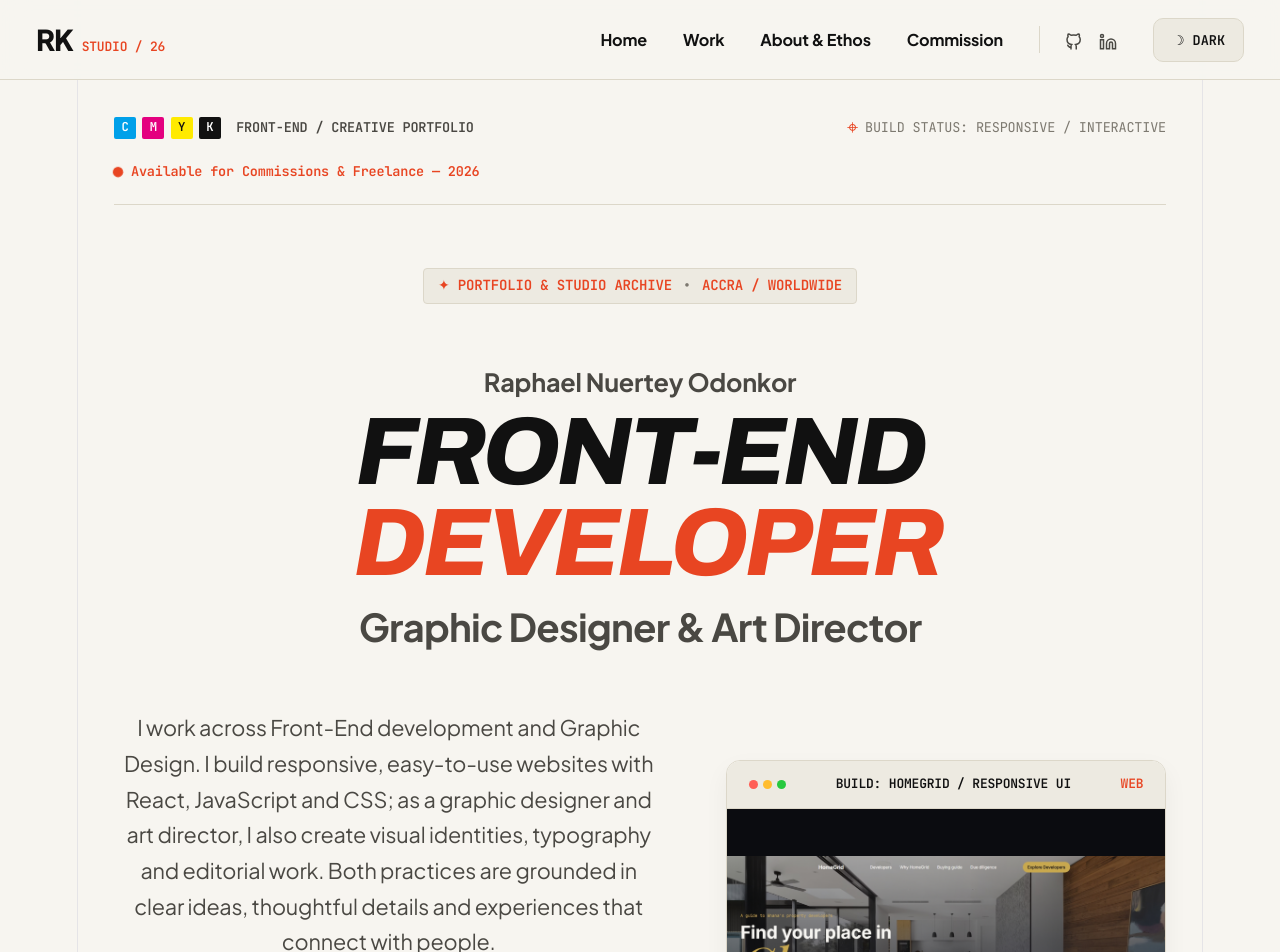
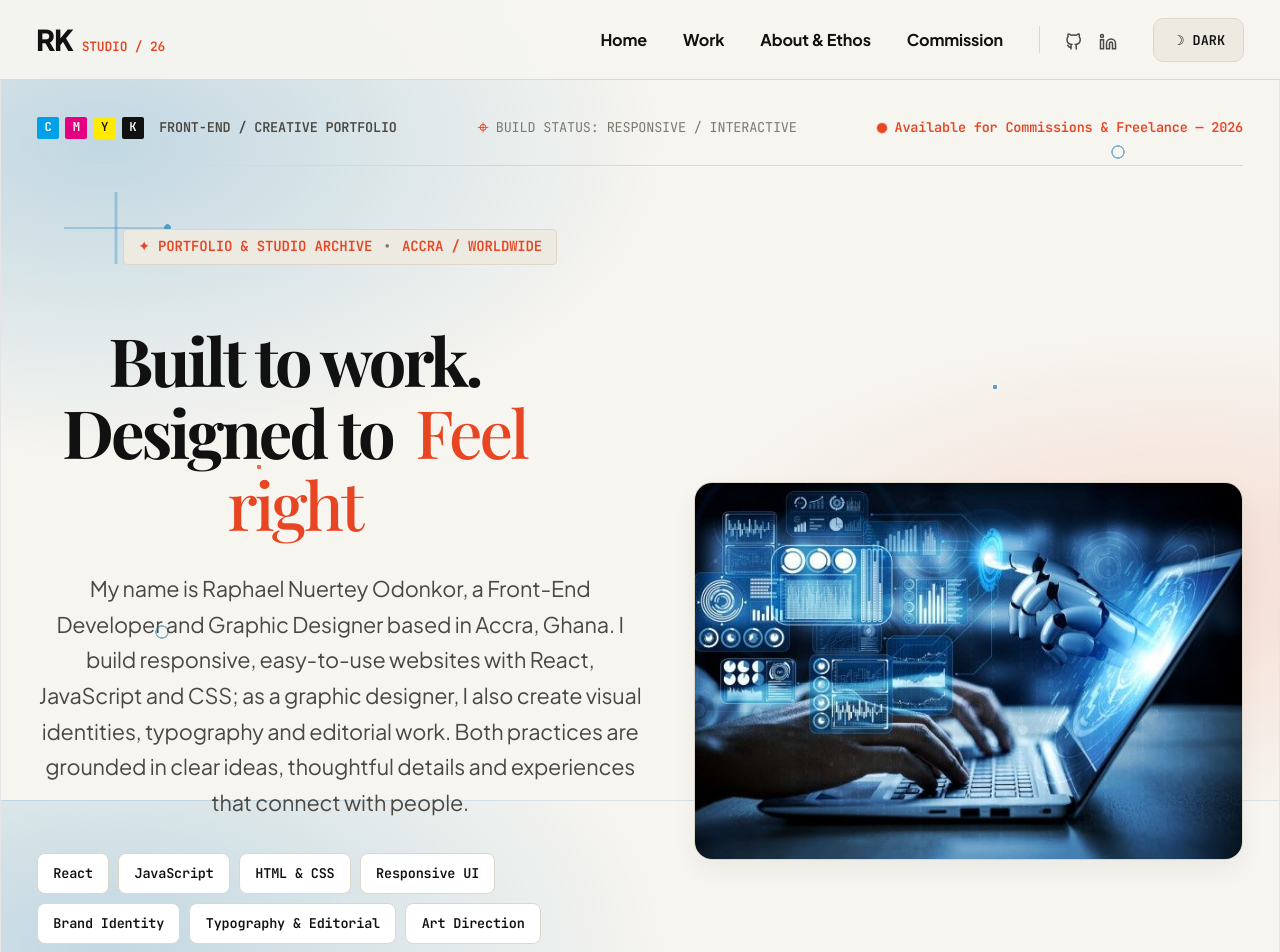
Before and after one commit to odonkorraphael9-glitch/portfolio-website, a React (Vite) app: page / in a window 1280 px wide. Shown: the top 952 px of the page. Built offline with nearby package versions, Linux system fonts and the light colour scheme; a web font is replaced by a local one.

Commit message:
Updated interface and info

```diff
--- a/src/App.css
+++ b/src/App.css
@@ -15,6 +15,14 @@
   --accent-vermilion: #e84522;
   --accent-ochre: #c79d62;
   --accent-hover: #cf3714;
+  --tech-blue-glow: 0.28;
+  --tech-warm-glow: 0.14;
+  --tech-grid: 0.17;
+  --tech-trace: 0.52;
+  --tech-node: 0.84;
+  --tech-ring: 0.64;
+  --tech-warm-node: 0.82;
+  --tech-blue-node: 0.84;
 
   /* Typography Systems (Clean, Natural, Proportional - Never Stretched) */
   --font-display: 'Plus Jakarta Sans', -apple-system, BlinkMacSystemFont, sans-serif;
@@ -23,7 +31,7 @@
   --font-mono: 'JetBrains Mono', 'Space Grotesk', monospace;
 
   /* Layout & Elevations */
-  --max-width: 1320px;
+  --max-width: 1480px;
   --nav-height: 80px;
   --transition-fast: 0.18s cubic-bezier(0.16, 1, 0.3, 1);
   --transition-smooth: 0.3s cubic-bezier(0.16, 1, 0.3, 1);
@@ -46,6 +54,14 @@
   --accent-vermilion: #ff4d29;
   --accent-ochre: #deb379;
   --accent-hover: #ff6847;
+  --tech-blue-glow: 0.13;
+  --tech-warm-glow: 0.065;
+  --tech-grid: 0.07;
+  --tech-trace: 0.25;
+  --tech-node: 0.48;
+  --tech-ring: 0.36;
+  --tech-warm-node: 0.52;
+  --tech-blue-node: 0.54;
   --card-shadow: 0 16px 36px rgba(0, 0, 0, 0.45);
 }
 
@@ -64,11 +80,46 @@ html {
 body {
   font-family: var(--font-body);
   background-color: var(--bg-color);
+  background-image:
+    radial-gradient(ellipse at 8% 18%, rgba(54, 139, 190, var(--tech-blue-glow)), transparent 34%),
+    radial-gradient(ellipse at 92% 72%, rgba(232, 69, 34, var(--tech-warm-glow)), transparent 30%),
+    linear-gradient(rgba(54, 139, 190, var(--tech-grid)) 1px, transparent 1px),
+    linear-gradient(90deg, rgba(54, 139, 190, var(--tech-grid)) 1px, transparent 1px);
+  background-size: auto, auto, 42px 42px, 42px 42px;
+  background-attachment: fixed;
   color: var(--text-primary);
   line-height: 1.55;
   letter-spacing: -0.01em;
   transition: background-color var(--transition-smooth), color var(--transition-smooth);
   overflow-x: hidden;
+}
+
+body::before {
+  content: '';
+  position: fixed;
+  inset: 0;
+  z-index: 0;
+  pointer-events: none;
+  opacity: 0.95;
+  background-image:
+    linear-gradient(90deg, transparent 48%, rgba(54, 139, 190, var(--tech-trace)) 50%, transparent 52%),
+    linear-gradient(transparent 48%, rgba(54, 139, 190, var(--tech-trace)) 50%, transparent 52%),
+    radial-gradient(circle, rgba(54, 139, 190, var(--tech-node)) 0 3px, transparent 3.5px),
+    linear-gradient(90deg, transparent 48%, rgba(54, 139, 190, var(--tech-trace)) 50%, transparent 52%),
+    linear-gradient(transparent 48%, rgba(54, 139, 190, var(--tech-trace)) 50%, transparent 52%),
+    radial-gradient(circle, rgba(54, 139, 190, var(--tech-node)) 0 3px, transparent 3.5px),
+    radial-gradient(circle, transparent 0 5px, rgba(54, 139, 190, var(--tech-ring)) 5.5px 6.5px, transparent 7px),
+    radial-gradient(circle, transparent 0 5px, rgba(54, 139, 190, var(--tech-ring)) 5.5px 6.5px, transparent 7px),
+    radial-gradient(circle, rgba(232, 69, 34, var(--tech-warm-node)) 0 2px, transparent 2.5px),
+    radial-gradient(circle, rgba(54, 139, 190, var(--tech-blue-node)) 0 2px, transparent 2.5px);
+  background-repeat: no-repeat;
+  background-size: 104px 72px, 104px 72px, 7px 7px, 104px 72px, 104px 72px, 7px 7px, 16px 16px, 16px 16px, 6px 6px, 6px 6px;
+  background-position: 5vw 24vh, 5vw 24vh, calc(5vw + 100px) calc(24vh + 32px), right 5vw bottom 24vh, right 5vw bottom 24vh, right calc(5vw + 100px) bottom calc(24vh + 32px), calc(100% - 12vw) 18vh, 12vw calc(100% - 20vh), 20vw 58vh, calc(100% - 22vw) 48vh;
+}
+
+#root {
+  position: relative;
+  z-index: 1;
 }
 
 a {
@@ -576,55 +627,42 @@ img, svg {
   color: var(--text-muted);
 }
 
-/* Hero Main Heading: Punchy & Bold */
+/* Hero Main Heading */
 .hero-main-heading {
-  margin-bottom: 3rem;
-}
-
-.designer-name-tag {
-  display: block;
-  font-family: var(--font-display);
-  font-size: clamp(1.1rem, 2vw, 1.4rem);
+  max-width: 12ch;
+  font-family: var(--font-serif);
+  font-size: clamp(2.8rem, 5.2vw, 5rem);
   font-weight: 700;
-  letter-spacing: -0.01em;
-  color: var(--text-secondary);
-  margin-bottom: 0.3rem;
-}
-
-.hero-giant-role {
-  display: block;
-  font-family: 'Archivo', var(--font-display);
-  font-size: clamp(3.2rem, 7.5vw, 6.5rem);
-  font-weight: 800;
-  font-style: italic;
-  line-height: 0.94;
-  letter-spacing: -0.035em;
+  line-height: 1.08;
+  letter-spacing: -0.045em;
   color: var(--text-primary);
-}
-
-.hero-giant-role .serif-italic-accent {
-  font-family: inherit;
-  font-style: inherit;
-  font-weight: inherit;
-  letter-spacing: inherit;
-}
-
-.hero-giant-sub {
-  display: block;
-  font-family: var(--font-display);
-  font-size: clamp(1.4rem, 3vw, 2.4rem);
-  font-weight: 700;
-  letter-spacing: -0.02em;
-  color: var(--text-secondary);
-  margin-top: 0.5rem;
+  margin-bottom: 1.75rem;
 }
 
 /* Hero Layout Split: Mission Statement vs Studio Artboard Card */
 .hero-layout-split {
   display: grid;
-  grid-template-columns: 1.25fr 1fr;
-  gap: 3.5rem;
-  align-items: center;
+  grid-template-columns: minmax(0, 1.05fr) minmax(0, 0.95fr);
+  gap: clamp(2rem, 4vw, 4rem);
+  align-items: center;
+}
+
+.hero-statement-col {
+  min-width: 0;
+}
+
+.hero-visual-col {
+  min-width: 0;
+}
+
+.hero-feature-image {
+  display: block;
+  width: 100%;
+  aspect-ratio: 1.45;
+  object-fit: cover;
+  border: 1px solid var(--border-editorial);
+  border-radius: var(--radius-panel);
+  box-shadow: var(--card-shadow);
 }
 
 .hero-mission-lead {
@@ -866,7 +904,7 @@ img, svg {
    ========================================================================== */
 
 .projects-section {
-  background-color: var(--bg-color);
+  background-color: transparent;
 }
 
 .projects-section .section-header-editorial {
@@ -1884,7 +1922,6 @@ img, svg {
 }
 
 @media (max-width: 520px) {
-  .hero-giant-role { font-size: clamp(2.65rem, 12vw, 3.2rem); }
   .visual-software { padding: 1rem; }
   .portfolio-cover-content { padding: 1.2rem; }
   .studioflow-main { padding: 0.7rem; }
@@ -2165,7 +2202,7 @@ img, svg {
    ========================================================================== */
 
 .about-editorial-section {
-  background-color: var(--bg-color);
+  background-color: transparent;
   text-align: left;
 }
 
@@ -2472,7 +2509,7 @@ img, svg {
    ========================================================================== */
 
 .contact-editorial-section {
-  background-color: var(--bg-color);
+  background-color: transparent;
 }
 
 .contact-editorial-wrapper {
@@ -2681,7 +2718,7 @@ img, svg {
    ========================================================================== */
 
 .footer-editorial {
-  background-color: var(--bg-paper);
+  background-color: transparent;
   border-top: 1px solid var(--border-editorial);
   padding: 4.5rem 0 2.8rem;
 }
@@ -2796,7 +2833,11 @@ img, svg {
 @media (max-width: 1024px) {
   .hero-layout-split {
     grid-template-columns: 1fr;
-    gap: 2.5rem;
+    gap: 2rem;
+  }
+
+  .hero-feature-image {
+    max-height: 420px;
   }
 
   .about-editorial-grid {
@@ -2920,17 +2961,10 @@ img, svg {
   }
 
   .hero-main-heading {
+    margin-right: auto;
+    margin-left: auto;
     margin-bottom: 2rem;
-  }
-
-  .hero-giant-role {
-    font-size: clamp(2.35rem, 10.5vw, 3.2rem);
-    line-height: 1;
-  }
-
-  .hero-giant-sub {
-    font-size: clamp(1.15rem, 5.2vw, 1.8rem);
-    line-height: 1.25;
+    text-align: center;
   }
 
   .hero-mission-lead {
@@ -3185,10 +3219,6 @@ img, svg {
     gap: 0.35rem;
   }
 
-  .hero-giant-role {
-    font-size: clamp(2.2rem, 10vw, 2.8rem);
-  }
-
   .hero-intro-pill {
     font-size: 0.62rem;
   }
--- a/src/App.jsx
+++ b/src/App.jsx
@@ -9,6 +9,7 @@ import examsImage from './assets/exams.jpg';
 import freshersImage from './assets/freshers.jpg';
 import awardsNightImage from './assets/awards night MAIN.jpg';
 import homegridImage from './assets/Homegrid.jpeg';
+import futureImage from './assets/future.jpg';
 
 // ============================================================================
 // DATA & CASE STUDIES
@@ -869,6 +870,8 @@ function App() {
           </div>
 
           <div className="hero-editorial-content">
+            <div className="hero-layout-split">
+              <div className="hero-statement-col">
                 <div className="hero-intro-pill">
                   <span>{'\u2726'} PORTFOLIO & STUDIO ARCHIVE</span>
                   <span className="divider-dot">{'\u2022'}</span>
@@ -876,20 +879,12 @@ function App() {
                 </div>
 
                 <h1 className="hero-main-heading">
-              <span className="designer-name-tag">{designerInfo.name}</span>
-              <span className="hero-giant-role">
-                FRONT-END <span className="serif-italic-accent">DEVELOPER</span>
-              </span>
-              <span className="hero-giant-sub">
-                Graphic Designer & Art Director
-              </span>
+                  Built to work. Designed to <span className="serif-italic-accent">Feel right</span>
                 </h1>
 
-            <div className="hero-layout-split">
-              <div className="hero-statement-col">
                 <p className="hero-mission-lead">
-                  I work across Front-End development and Graphic Design.
-                   I build responsive, easy-to-use websites with React, JavaScript and CSS; as a graphic designer and art director, I also create visual identities, typography and editorial work. Both practices are grounded in clear ideas,
+                  My name is Raphael Nuertey Odonkor, a Front-End Developer and Graphic Designer based in Accra, Ghana.
+                   I build responsive, easy-to-use websites with React, JavaScript and CSS; as a graphic designer, I also create visual identities, typography and editorial work. Both practices are grounded in clear ideas,
                    thoughtful details and experiences that connect with people.
                 </p>
 
@@ -910,34 +905,12 @@ function App() {
                 </div>
               </div>
 
-              <div className="hero-artboard-card hero-development-card">
-                <div className="artboard-card-header">
-                  <div className="artboard-controls">
-                    <span className="control-dot red"></span>
-                    <span className="control-dot yellow"></span>
-                    <span className="control-dot green"></span>
-                  </div>
-                  <span className="artboard-name">BUILD: HOMEGRID / RESPONSIVE UI</span>
-                  <span className="artboard-zoom">WEB</span>
-                </div>
-                <div className="hero-homegrid-preview">
-                  <ProjectVisual id={11} title="HomeGrid" subtitle="Responsive Estate Listing Website" image={homegridImage} />
-                </div>
-
-                <div className="artboard-status-bar">
-                  <div className="status-metric">
-                    <span className="metric-label">FOCUS</span>
-                    <span className="metric-val">Property discovery</span>
-                  </div>
-                  <div className="status-metric">
-                    <span className="metric-label">BUILD</span>
-                    <span className="metric-val">Responsive React UI</span>
-                  </div>
-                  <div className="status-metric">
-                    <span className="metric-label">DETAIL</span>
-                    <span className="metric-val">Search & listings</span>
-                  </div>
-                </div>
+              <div className="hero-visual-col">
+                <img
+                  className="hero-feature-image"
+                  src={futureImage}
+                  alt="A developer working at a laptop with a digital technology interface"
+                />
               </div>
             </div>
           </div>
@@ -1208,7 +1181,7 @@ function App() {
               </h2>
 
               <p className="contact-editorial-desc">
-                Currently accepting selected brand identity systems, physical packaging suites,
+                Currently accepting selected brand identity systems, Front-End development projects,
                 and editorial print commissions for 2026. Have a question or an exciting concept?
                 Reach out and let’s discuss the vision.
               </p>
--- a/src/index.css
+++ b/src/index.css
@@ -55,7 +55,7 @@ body {
 }
 
 #root {
-  width: 1126px;
+  width: 1480px;
   max-width: 100%;
   margin: 0 auto;
   text-align: center;
--- a/src/pages/about.jsx
+++ b/src/pages/about.jsx
@@ -33,7 +33,9 @@ function About() {
                   <p>Design is visual architecture: a meeting of deliberate typography, clear systems and useful technology.</p>
                 </div>
                 <div className="manifesto-body">
-                  <p>I work across visual identity, packaging, editorial design and front-end development. My practice combines concept-first thinking with careful execution, building brands and digital experiences that communicate with clarity.</p>
+
+                  <p>I am a Computer Science student of the Ghana Communication Technology University.
+                    I work across visual identity and front-end development. My practice combines concept-first thinking with careful execution, building brands and digital experiences that communicate with clarity.</p>
                   <p>Based in Accra, Ghana, I collaborate with ambitious people and teams locally and around the world.</p>
                 </div>
                 <Link to="/work" className="btn btn-primary">Explore selected work</Link>
--- a/src/pages/commision.jsx
+++ b/src/pages/commision.jsx
@@ -25,7 +25,7 @@ function Commission() {
               <div className="contact-info-col">
                 <div className="editorial-eyebrow"><span>COMMISSIONS & COLLABORATION</span><span className="divider-slash">/</span><span>GET IN TOUCH</span></div>
                 <h1 className="contact-big-title">Let's create something <span className="serif-italic">extraordinary</span> together.</h1>
-                <p className="contact-editorial-desc">I'm available for selected identity, packaging, and software development projects.
+                <p className="contact-editorial-desc">I'm available for selected identity and software development projects.
                     Share a little about what you have in mind and we can discuss the next steps.</p>
                 <div className="direct-email-card">
                   <span className="direct-email-label">DIRECT STUDIO INBOX</span>
@@ -44,7 +44,6 @@ function Commission() {
                   <h4>Project areas</h4>
                   <div className="modal-tags">
                     <span className="spec-tag">Brand Identity</span>
-                    <span className="spec-tag">Packaging</span>
                     <span className="spec-tag">Editorial & Print</span>
                     <span className="spec-tag">Software Development</span>
                   </div>
```
Also changed, not shown: src/assets/future.jpg (added). Lines whose indentation alone changed are shown as unchanged.
